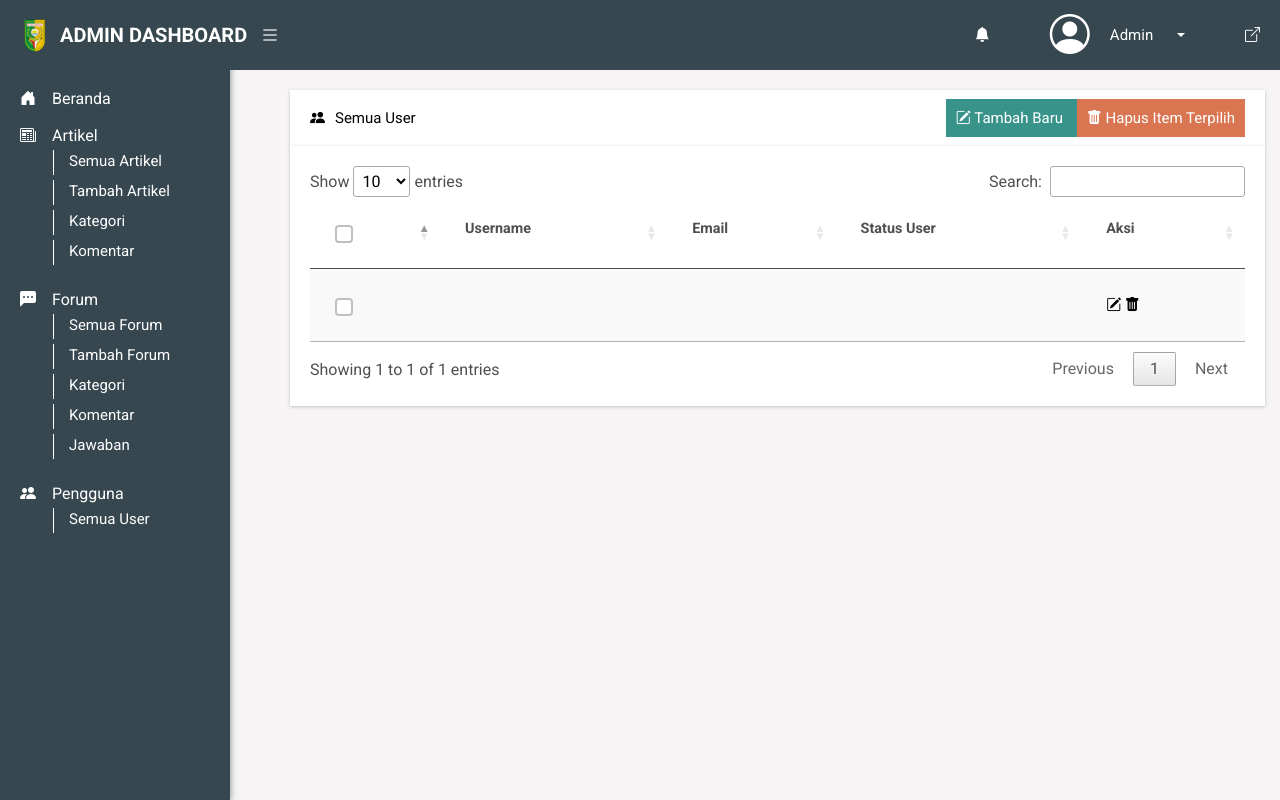
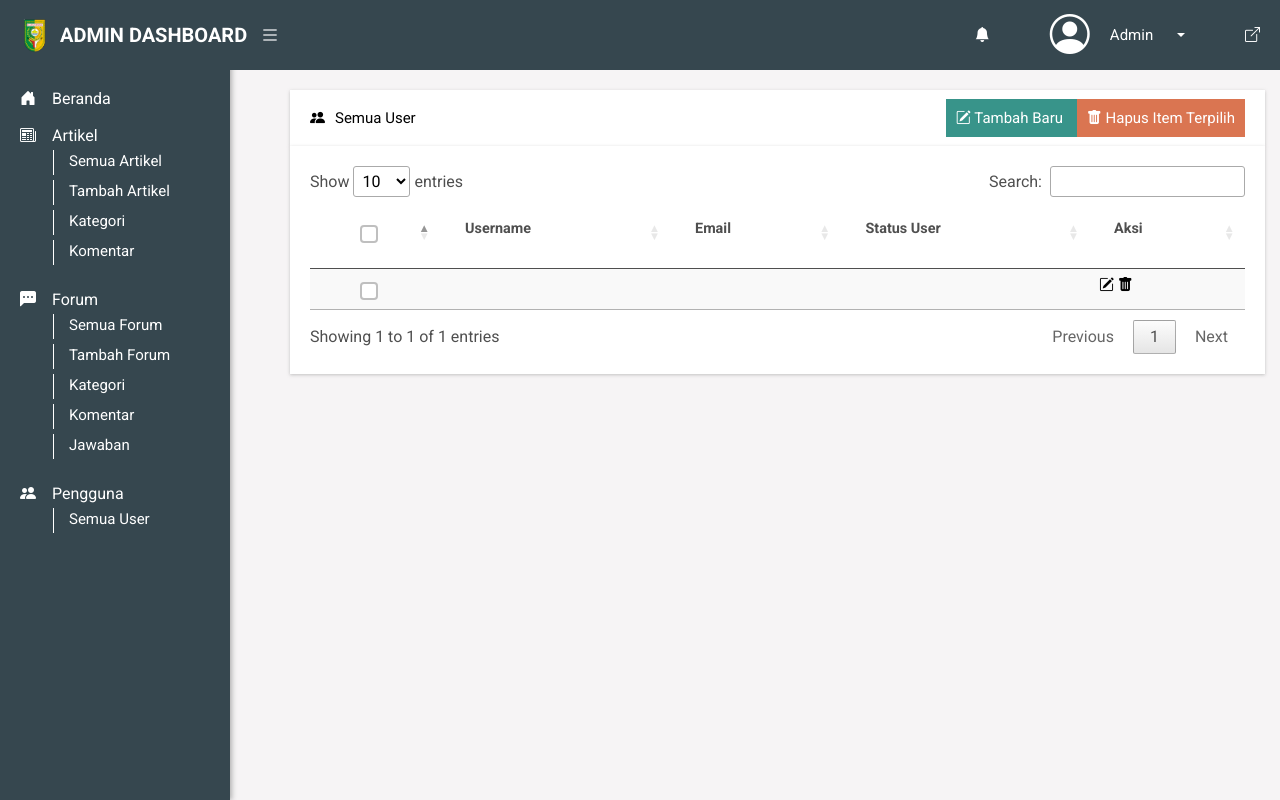
Before and after one commit to ZackyaMaulina/new-simpan-spbe, a CodeIgniter app: page /new-simpan-spbe/admin/users in a window 1280 px wide. Run offline with CodeIgniter, Linux system fonts and the light colour scheme; tables that the repository leaves empty or names only in its code hold one stand-in row (values such as "Sample post"); data that the repository does not hold is empty; some libraries are stand-ins or nearby versions.

Commit message:
update file views

```diff
--- a/application/views/admin/article/article.php
+++ b/application/views/admin/article/article.php
@@ -8,7 +8,7 @@
                     <span class="beranda">Semua User</span>
                 </div>
                 <div class="right">
-                    <a class="btn1" href="">
+                    <a class="btn1" href="<?=base_url('admin/articles/edit') ?>">
                         <i class="bi bi-pencil-square"></i>
                         Tambah Baru
                     </a>
--- a/application/views/admin/user/user.php
+++ b/application/views/admin/user/user.php
@@ -22,37 +22,37 @@
             <table id="myTable" class="table">
                 <thead>
                     <tr>
-                        <th style="width: 80px;">
+                        <th class="text-center" style="width: 80px;">
                             <input class="form-check-input" type="checkbox" value="" id="flexCheckDefault">
                             <label class="form-check-label" for="flexCheckDefault">
                         </th>
-                        <th class="title" scope="col">Username</th>
-                        <th class="writer" scope="col">Email</th>
-                        <th class="satus" scope="col">Status User</th>
-                        <th class="aksi" scope="col">Aksi</th>
+                        <th>Username</th>
+                        <th>Email</th>
+                        <th>Status User</th>
+                        <th>Aksi</th>
                     </tr>
                 </thead>
                 <tbody>
                     <?php foreach ($users as $user): ?>
                         <tr class="col1">
-                            <th scope="col">
+                            <td class="text-center">
                                 <input class="form-check-input" type="checkbox" value="" id="flexCheckDefault">
                                 <label class="form-check-label" for="flexCheckDefault">
-                            </th>
-                            <th scope="col">
+                            </td>
+                            <td>
                                 <?= $user['username'] ?>
-                            </th>
-                            <th scope="col">
+                            </td>
+                            <td>
                                 <?= $user['email'] ?>
-                            </th>
-                            <th scope="col">
+                            </td>
+                            <td>
                                 <?= $user['user_type'] ?>
-                            </th>
-                            <th scope="col">
+                            </td>
+                            <td>
                                 <a href="<?= base_url('admin/users/edit/' . $user['user_id']) ?>"><i
                                         class="bi bi-pencil-square"></i></a>
                                 <a href=""><i class="bi bi-trash-fill"></i></a>
-                            </th>
+                            </td>
                         </tr>
                     <?php endforeach; ?>
                 </tbody>
```
